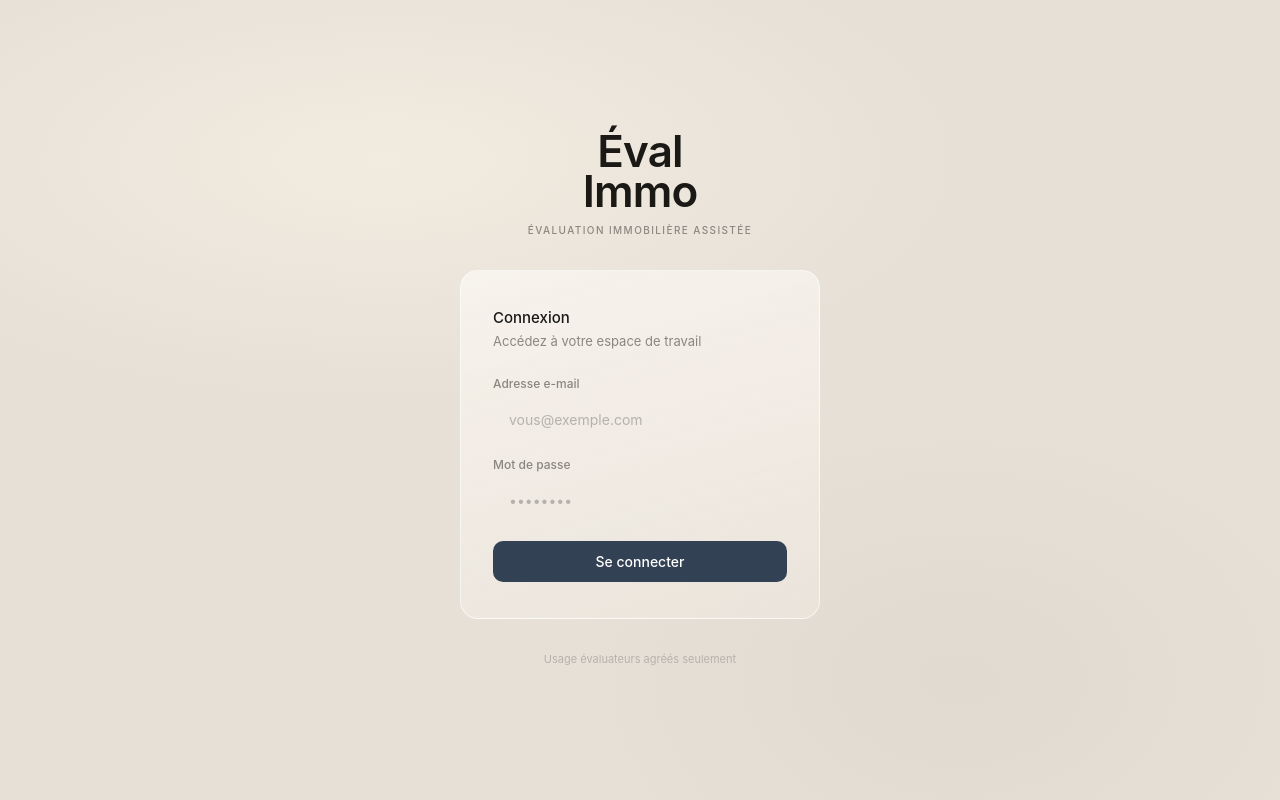
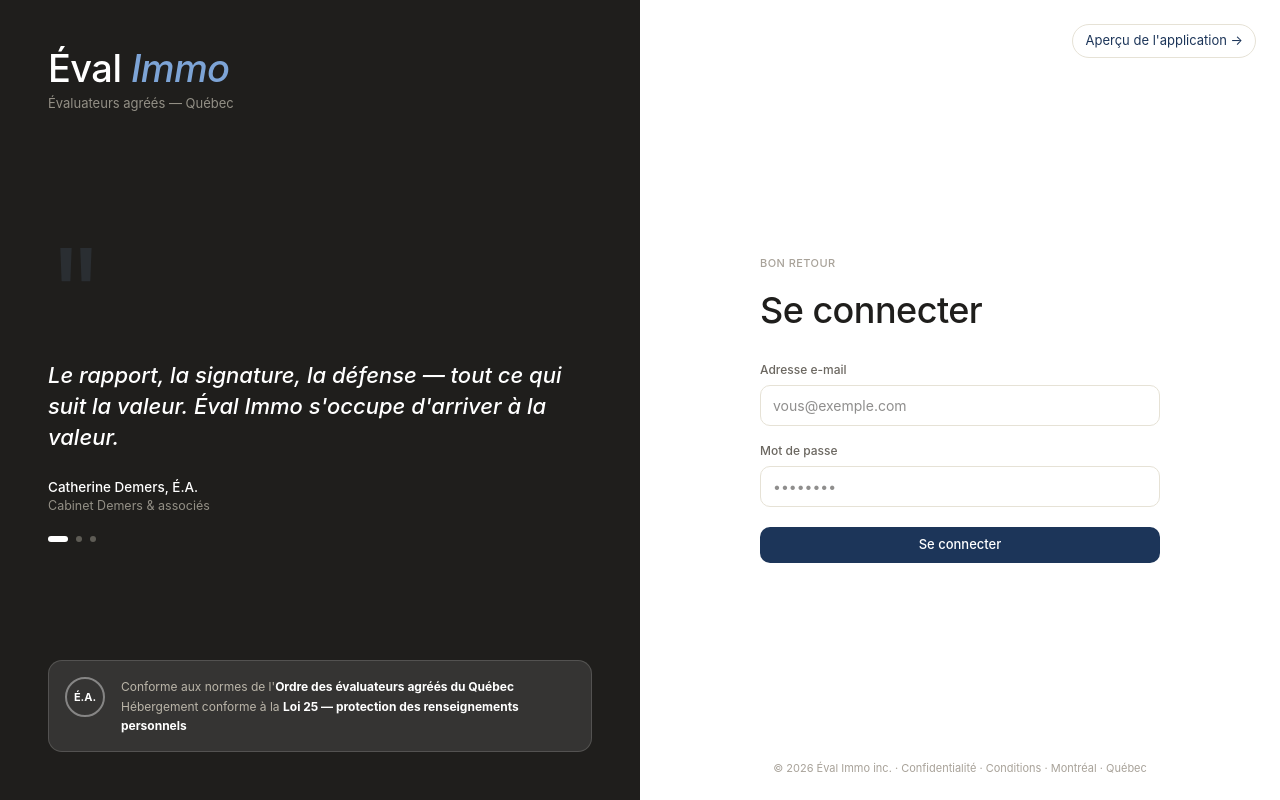
Before and after one commit to simlirette/evaluation-immobiliere, a Next.js app: page /login in a window 1280 px wide. Built offline with nearby package versions, Linux system fonts and the light colour scheme.

Commit message:
design: /login two-column brand/form layout

```diff
--- a/src/app/login/page.tsx
+++ b/src/app/login/page.tsx
@@ -1,61 +1,167 @@
+'use client'
+
+import { useState, useEffect } from 'react'
 import { signIn } from './actions'
 
-interface Props {
-  searchParams: Promise<{ error?: string }>
-}
+// signIn is a server action — we pass it directly to form action
 
-export default async function LoginPage({ searchParams }: Props) {
-  const { error } = await searchParams
+const QUOTES = [
+  {
+    line: 'Le rapport, la signature, la défense — tout ce qui suit la valeur. Éval Immo s\'occupe d\'arriver à la valeur.',
+    author: 'Catherine Demers, É.A.',
+    firm: 'Cabinet Demers & associés',
+  },
+  {
+    line: 'Le rôle, les comparables, la pondération, le narratif — réunis dans un seul espace de travail. Ce que je faisais en six logiciels.',
+    author: 'Maxime Tremblay, É.A.',
+    firm: 'Tremblay Évaluations',
+  },
+  {
+    line: 'Les évaluateurs agréés ne devraient pas perdre leur temps avec la mise en page. Éval Immo l\'a compris.',
+    author: 'Geneviève Roy, É.A.',
+    firm: 'OEAQ — membre depuis 1998',
+  },
+]
+
+export default function LoginPage() {
+  const [quoteIdx, setQuoteIdx] = useState(0)
+  const [error, setError] = useState<string | null>(null)
+
+  useEffect(() => {
+    const params = new URLSearchParams(window.location.search)
+    const e = params.get('error')
+    if (e) setError(decodeURIComponent(e))
+  }, [])
+
+  useEffect(() => {
+    const t = setInterval(() => setQuoteIdx(i => (i + 1) % QUOTES.length), 8000)
+    return () => clearInterval(t)
+  }, [])
+
+  const q = QUOTES[quoteIdx]
 
   return (
-    <main
-      className="min-h-screen flex flex-col items-center justify-center gap-8"
-      style={{
-        background: 'radial-gradient(ellipse 75% 50% at 30% 20%, rgba(245,238,226,.80) 0%, transparent 60%), radial-gradient(ellipse 55% 60% at 75% 85%, rgba(218,212,202,.55) 0%, transparent 55%), #e6e0d7',
-      }}
+    <div
+      className="min-h-screen flex"
+      style={{ background: 'var(--paper)', fontFamily: 'var(--font-sans)' }}
     >
-      {/* Wordmark — outside card, editorial presence */}
-      <div className="text-center select-none">
+      {/* Left — brand panel */}
+      <aside
+        className="hidden md:flex flex-col justify-between w-1/2 p-12"
+        style={{ background: 'var(--ink)', color: 'var(--paper-hi)' }}
+      >
+        {/* Top: wordmark */}
+        <div>
           <div
-          className="text-[44px] font-semibold leading-[0.90] tracking-[-0.02em] text-[#1a1916]"
-          style={{ fontFamily: 'var(--font-serif)' }}
+            className="text-[38px] font-medium leading-[1.1]"
+            style={{ fontFamily: 'var(--font-serif)', letterSpacing: '-.015em' }}
           >
-          {'\u00c9val'}
-          <br />
-          Immo
+            Éval <em style={{ color: 'rgba(125,164,214,1)' }}>Immo</em>
           </div>
-        <p className="mt-3 text-[10px] uppercase tracking-[.14em] text-[#8a8780] font-medium">
-          {'\u00c9valuation immobili\u00e8re assist\u00e9e'}
-        </p>
+          <div className="text-[13px] mt-1" style={{ color: 'rgba(243,237,220,.55)' }}>
+            Évaluateurs agréés — Québec
+          </div>
         </div>
 
-      {/* Card */}
+        {/* Mid: rotating quote */}
+        <div>
           <div
-        className="w-full max-w-[360px] rounded-[18px] px-8 py-9 flex flex-col gap-6"
+            className="text-[120px] leading-none mb-2 select-none"
+            style={{ color: 'rgba(125,164,214,.12)', fontFamily: 'var(--font-serif)', lineHeight: 1 }}
+            aria-hidden="true"
+          >
+            "
+          </div>
+          <p
+            className="text-[22px] font-medium leading-[1.4] mb-6"
+            style={{ fontFamily: 'var(--font-serif)', fontStyle: 'italic', color: 'var(--paper-hi)' }}
+          >
+            {q.line}
+          </p>
+          <div>
+            <div className="text-[13.5px] font-medium" style={{ color: 'var(--paper-hi)' }}>{q.author}</div>
+            <div className="text-[12.5px]" style={{ color: 'rgba(243,237,220,.55)' }}>{q.firm}</div>
+          </div>
+          {/* Dot nav */}
+          <div className="flex gap-2 mt-5">
+            {QUOTES.map((_, i) => (
+              <button
+                key={i}
+                onClick={() => setQuoteIdx(i)}
+                aria-label={`Citation ${i + 1}`}
+                className="border-none cursor-pointer transition-all"
                 style={{
-          background: 'linear-gradient(165deg, rgba(248,244,238,.90) 0%, rgba(235,229,220,.82) 100%)',
-          backdropFilter: 'var(--glass-blur)',
-          WebkitBackdropFilter: 'var(--glass-blur)',
-          border: '1px solid rgba(255,255,255,.58)',
-          boxShadow: 'var(--shadow-glass), var(--glass-inset)',
+                  width: i === quoteIdx ? '20px' : '6px',
+                  height: '6px',
+                  borderRadius: '999px',
+                  background: i === quoteIdx ? 'var(--paper-hi)' : 'rgba(243,237,220,.3)',
+                  padding: 0,
                 }}
-      >
-        <div>
-          <h1 className="text-[15px] font-medium text-[#1a1916] mb-0.5">Connexion</h1>
-          <p className="text-[13px] text-[#8a8780]">{'Acc\u00e9dez \u00e0 votre espace de travail'}</p>
+              />
+            ))}
+          </div>
         </div>
 
-        {/* Error */}
+        {/* Bottom: compliance seal */}
+        <div
+          className="rounded-[var(--r-lg)] p-4 flex items-start gap-4"
+          style={{ background: 'rgba(255,255,255,.10)', border: '1px solid rgba(255,255,255,.15)' }}
+        >
+          <div
+            className="w-10 h-10 rounded-full flex items-center justify-center flex-shrink-0 text-[11px] font-bold border-2 border-[rgba(255,255,255,.4)]"
+            style={{ color: 'var(--paper-hi)' }}
+          >
+            É.A.
+          </div>
+          <div className="text-[12px]" style={{ color: 'rgba(243,237,220,.70)', lineHeight: 1.6 }}>
+            Conforme aux normes de l'<strong style={{ color: 'var(--paper-hi)' }}>Ordre des évaluateurs agréés du Québec</strong>
+            <br />
+            Hébergement conforme à la <strong style={{ color: 'var(--paper-hi)' }}>Loi 25 — protection des renseignements personnels</strong>
+          </div>
+        </div>
+      </aside>
+
+      {/* Right — form panel */}
+      <main
+        className="flex flex-col w-full md:w-1/2 min-h-screen"
+        style={{ background: 'var(--paper-hi)' }}
+      >
+        <div className="flex justify-end p-6">
+          <a
+            href="/dossiers"
+            className="text-[13px] px-3 py-1.5 rounded-[var(--r-pill)] border border-[var(--rule)] no-underline transition-colors"
+            style={{ color: 'var(--navy)', fontFamily: 'var(--font-sans)' }}
+          >
+            Aperçu de l'application →
+          </a>
+        </div>
+
+        <div className="flex-1 flex flex-col items-center justify-center px-8">
+          <div className="w-full max-w-[400px]">
+            <div className="eyebrow mb-3">Bon retour</div>
+            <h1
+              className="text-[36px] font-medium mb-6"
+              style={{ fontFamily: 'var(--font-serif)', letterSpacing: '-.015em', color: 'var(--ink)' }}
+            >
+              Se connecter
+            </h1>
+
             {error && (
-          <div className="rounded-[10px] px-4 py-3 text-[13px] text-red-700 bg-red-50/80 border border-red-200/60">
-            {decodeURIComponent(error)}
+              <div
+                className="rounded-[var(--r-md)] px-4 py-3 text-[13px] mb-4"
+                style={{ color: 'var(--oxblood)', background: 'rgba(138,48,48,.08)', border: '1px solid rgba(138,48,48,.15)' }}
+              >
+                {error}
               </div>
             )}
 
-        {/* Form */}
             <form action={signIn} className="flex flex-col gap-4">
-          <div className="flex flex-col gap-1.5">
-            <label htmlFor="email" className="text-[12px] text-[#8a8780] font-medium">
+              <div>
+                <label
+                  htmlFor="email"
+                  className="block text-[12px] font-medium mb-1.5"
+                  style={{ color: 'var(--ink-mute)' }}
+                >
                   Adresse e-mail
                 </label>
                 <input
@@ -65,16 +171,16 @@ export default async function LoginPage({ searchParams }: Props) {
                   autoComplete="email"
                   required
                   placeholder="vous@exemple.com"
-              className="w-full rounded-[10px] px-4 py-2.5 text-[14px] text-[#1a1916] outline-none transition-shadow focus:shadow-[0_0_0_2px_rgba(51,65,85,.18)] placeholder:text-[#b5b2ac]"
-              style={{
-                background: 'var(--input-bg)',
-                border: '1px solid var(--input-border)',
-              }}
+                  className="field"
                 />
               </div>
 
-          <div className="flex flex-col gap-1.5">
-            <label htmlFor="password" className="text-[12px] text-[#8a8780] font-medium">
+              <div>
+                <label
+                  htmlFor="password"
+                  className="block text-[12px] font-medium mb-1.5"
+                  style={{ color: 'var(--ink-mute)' }}
+                >
                   Mot de passe
                 </label>
                 <input
@@ -84,26 +190,27 @@ export default async function LoginPage({ searchParams }: Props) {
                   autoComplete="current-password"
                   required
                   placeholder="••••••••"
-              className="w-full rounded-[10px] px-4 py-2.5 text-[14px] text-[#1a1916] outline-none transition-shadow focus:shadow-[0_0_0_2px_rgba(51,65,85,.18)] placeholder:text-[#b5b2ac]"
-              style={{
-                background: 'var(--input-bg)',
-                border: '1px solid var(--input-border)',
-              }}
+                  className="field"
                 />
               </div>
 
               <button
                 type="submit"
-            className="mt-1 w-full rounded-[10px] py-2.5 text-[14px] font-medium text-white transition-opacity hover:opacity-90 active:opacity-80 cursor-pointer"
-            style={{ background: '#334155' }}
+                className="btn accent btn-full mt-1"
               >
                 Se connecter
               </button>
             </form>
           </div>
+        </div>
 
-      {/* Footer */}
-      <p className="text-[11px] text-[#b5b2ac]">Usage {'\u00e9val'}uateurs agr{'\u00e9\u00e9'}s seulement</p>
+        <div
+          className="text-center p-6 text-[11px]"
+          style={{ color: 'var(--ink-faint)' }}
+        >
+          © 2026 Éval Immo inc. · Confidentialité · Conditions · Montréal · Québec
+        </div>
       </main>
+    </div>
   )
 }
```
Lines whose indentation alone changed are shown as unchanged.
